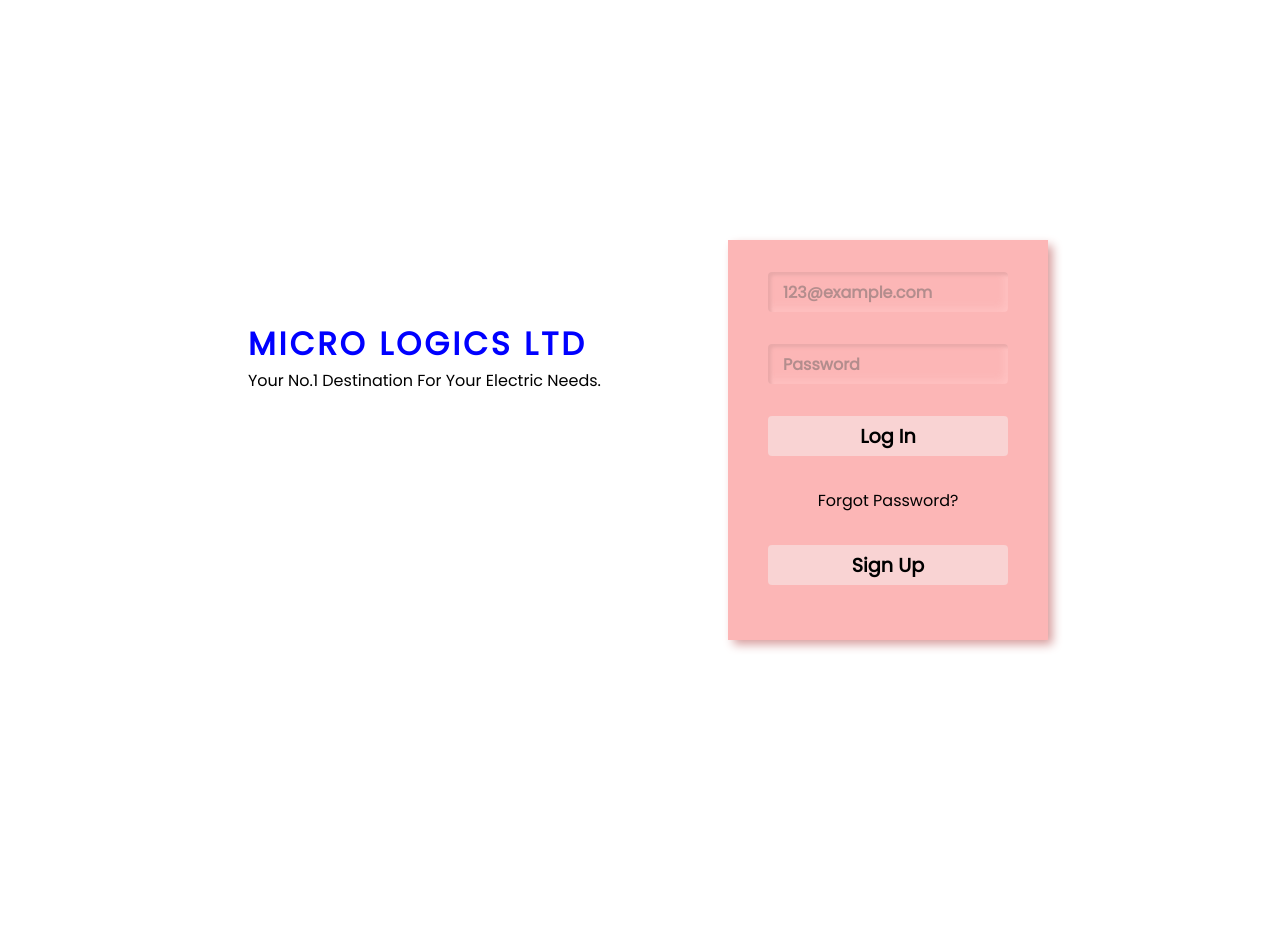
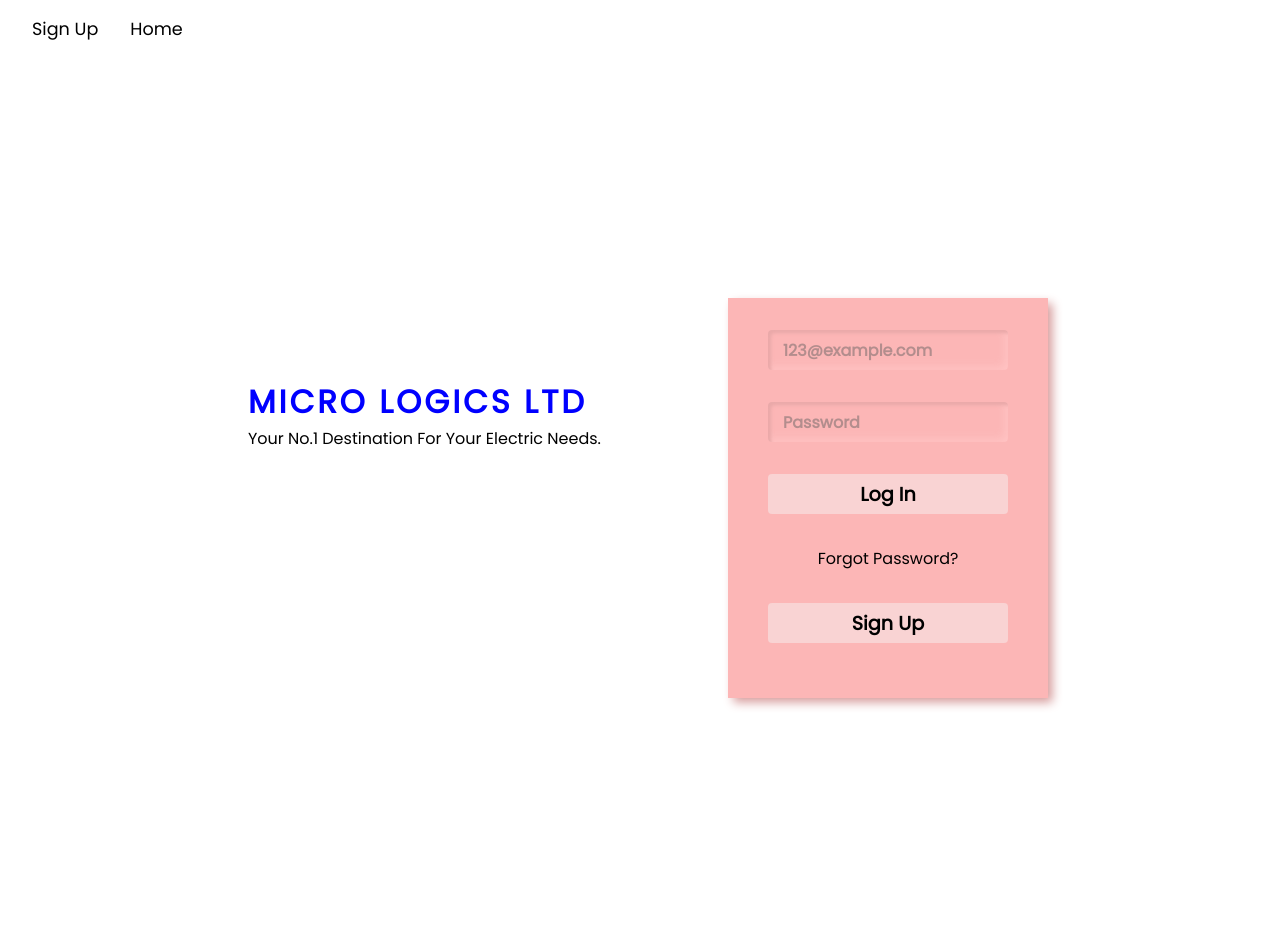
Before and after one commit to divramhit/assignment-web, a PHP site: page /login.html in a window 1280 px wide. Before the commit the page ends 650 px from the top, so only its background shows below. Run offline with PHP 8.4, Linux system fonts and the light colour scheme.

Commit message:
Added Sign Up Page and Added Navigation for Login and Sign Up

```diff
--- a/index.html
+++ b/index.html
@@ -38,7 +38,7 @@
             <a href="login.html"><div>Login</div></a>
           </li>
           <li>
-            <a href="#"><div>Sign Up</div></a>
+            <a href="signup.html"><div>Sign Up</div></a>
           </li>
           <li>
             <a href="#"><div><div class="cart-icon"></div></div></a>
@@ -78,7 +78,7 @@
       <a href="login.html"><div>Login</div></a>
     </li>
     <li>
-      <a href="#"><div>Sign Up</div></a>
+      <a href="signup.html"><div>Sign Up</div></a>
     </li>
     <li>
       <a href="index.html"><div>Home</div></a>
--- a/login.html
+++ b/login.html
@@ -8,9 +8,16 @@
   <link rel="stylesheet" href="login_signup.css">
   <title>Login Page</title>
 </head>
+
+<header class="login-header">
+  <ul class="login-nav">
+    <li><a href="signup.html">Sign Up</a></li>
+    <li><a href="index.html">Home</a></li>
+  </ul>
+</header>
+
 <body>
   <div class= "loginContainer">
-
     <div class="title-and-form-container">
       <div class="title">
         <div class="name"><h1>MICRO LOGICS LTD</h1></div>
@@ -29,7 +36,7 @@
           </div>
           <div><a href="">Forgot Password?</a></div>
           <div class="form-button">
-            <button>Sign Up</button>
+            <button onclick="location.href = 'signup.html';">Sign Up</button>
           </div>
         </form>
       </div>
--- a/login_signup.css
+++ b/login_signup.css
@@ -2,12 +2,47 @@ body{
   background: var(--loginbgcolor);
 }
 
-.loginContainer{
+.sign-up-header,
+.login-header {
+  position: sticky;
+  display: flex;
+  align-items: right;
+}
+
+.sign-up-nav,
+.login-nav {
+  display: flex;
+  margin-block: 1rem;
+  margin-inline: 2rem;
+  grid-column-gap: 2rem;
+  list-style: none;
+}
+
+.sign-up-nav li > a,
+.login-nav li > a {
+  text-decoration: none;
+  color: black;
+  font-size: 1.1rem;
+  transition: color 0.2s;
+}
+
+.sign-up-nav li > a:hover,
+.login-nav li > a:hover{
+  color: var(--bgcolor);
+}
+
+
+.loginContainer,
+.sign-up-container {
   margin-block: 15rem;
   margin-left: 1rem;
   display: flex;
   justify-content: center;
   align-items: center;
+}
+
+.sign-up-container{
+  margin-block: 10rem !important;
 }
 
 .title-and-form-container{
@@ -32,7 +67,8 @@ body{
     color: blue;
 }
 
-.loginform{
+.loginform,
+.signup-form{
   width: 20rem;
   height: 25rem;
   background:var(--bgcolor);
@@ -40,12 +76,18 @@ body{
             -.2rem -.2rem .5rem #ffffff;
 }
 
-.login-email{
+.signup-form{
+  height: 38rem !important;
+}
+
+.login-email,
+.sign-up-email {
   margin-block: 2rem;
   margin-inline: 2rem;
 }
 
-.login-email > div {
+.login-email > div,
+.sign-up-email > div {
   display: flex;
   justify-content: center;
   margin-bottom: 2rem;
```
Also changed, not shown: signup.html (added, +57 -0 lines).
